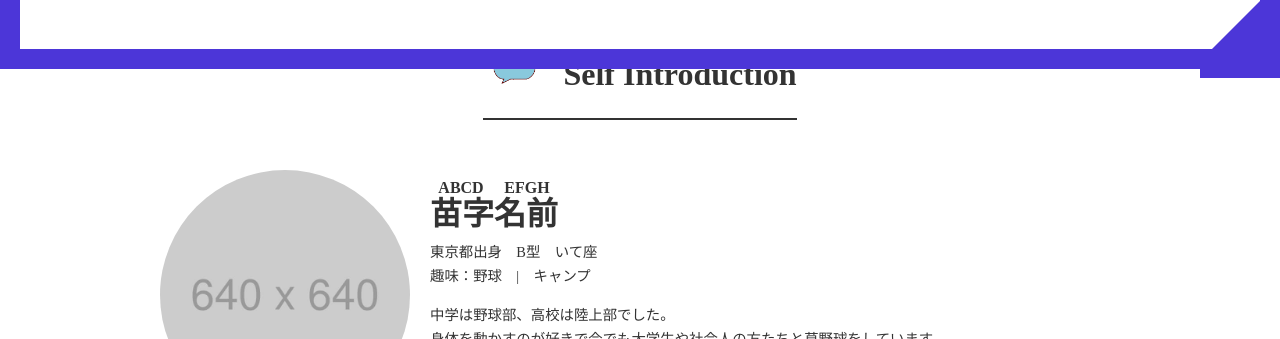
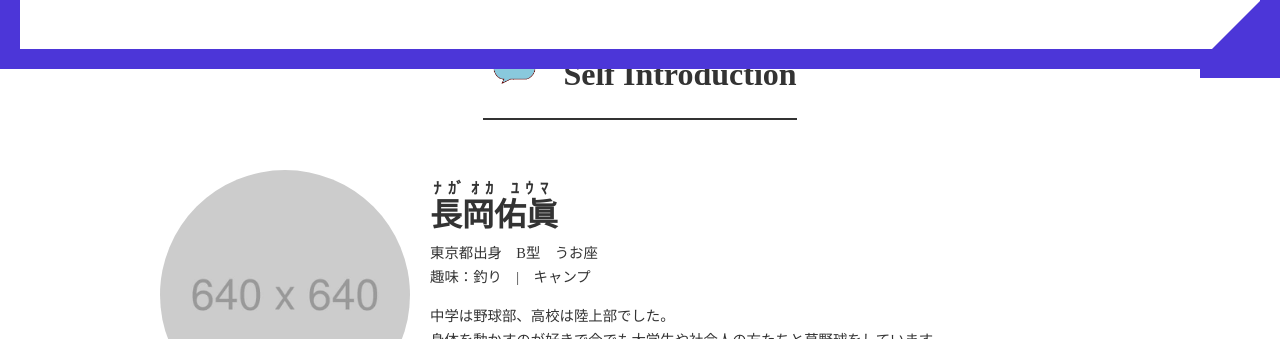
Before and after one commit to yuma841/HP21129, a plain HTML site: page index.html in a window 1280 px wide. Shown: the part 731-1070 px from the top of the page. Drawn offline with nearby package versions, Linux system fonts and the light colour scheme.

Commit message:
Update index.html
名前の変更
趣味の変更

```diff
--- a/index.html
+++ b/index.html
@@ -34,8 +34,8 @@
         <div class="content">
           <img src="me.jpg" alt="苗字名前">
           <div class="text">
-            <h3 class="content-name"><ruby><rb>苗字名前</rb><rt>ABCD EFGH</rt> </ruby></h3>
-            <p>東京都出身　B型　いて座<br>趣味：野球　|　キャンプ</p>
+            <h3 class="content-name"><ruby><rb>長岡佑眞</rb><rt>ﾅｶﾞｵｶ ﾕｳﾏ</rt> </ruby></h3>
+            <p>東京都出身　B型　うお座<br>趣味：釣り　|　キャンプ</p>
             <p>中学は野球部、高校は陸上部でした。<br>身体を動かすのが好きで今でも大学生や社会人の方たちと草野球をしています。<br>
               池袋のお勧めの場所は、<a href="https://grandscape-ikebukuro.jp/">グランドスケープ池袋</a>の屋上にあるバッティングセンター。<br>
               課題に行き詰まった時などは学校帰りに学校を上から見下ろし？フルスイングを！<br>
```
